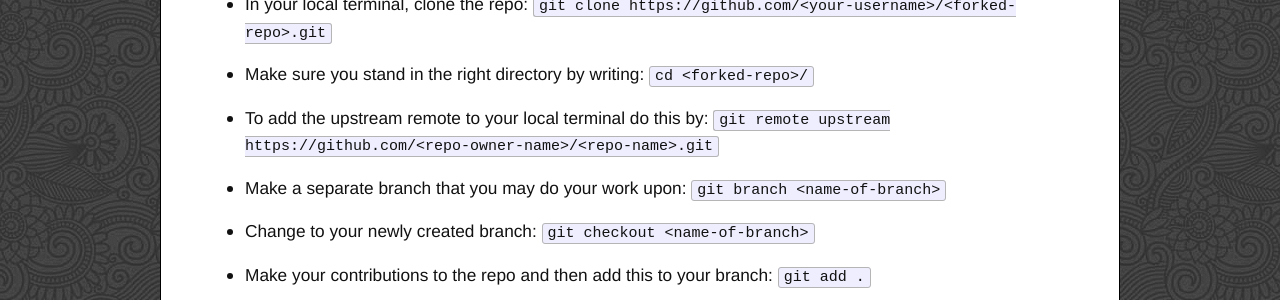
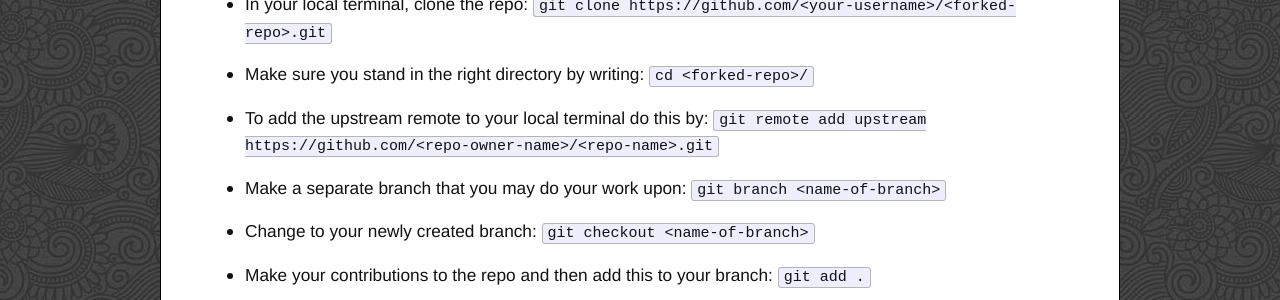
Before and after one commit to ulricaskarin/ulricaskarin.github.io, a Jekyll site: the page built from _posts/2015-11-13-how-to-pull-request.markdown, in a window 1280 px wide. Shown: the part 874-1174 px from the top of the page. Built offline with Jekyll 4.4.1, drawn with Linux system fonts in a browser that asks for light colours; comment, search, counter and statistics services are not loaded.

Commit message:
Small error in blogpost corrected

````diff
--- a/_posts/2015-11-13-how-to-pull-request.markdown
+++ b/_posts/2015-11-13-how-to-pull-request.markdown
@@ -29,7 +29,7 @@ Assuming you have got a GitHub account and found a repo you'd like to contribute
 - Make sure you stand in the right directory by writing: ```cd <forked-repo>/```
 
 - To add the upstream remote to your local terminal do this by:
-``` git remote upstream https://github.com/<repo-owner-name>/<repo-name>.git```
+``` git remote add upstream https://github.com/<repo-owner-name>/<repo-name>.git```
 
 - Make a separate branch that you may do your work upon: ```git branch <name-of-branch>```
 
````
